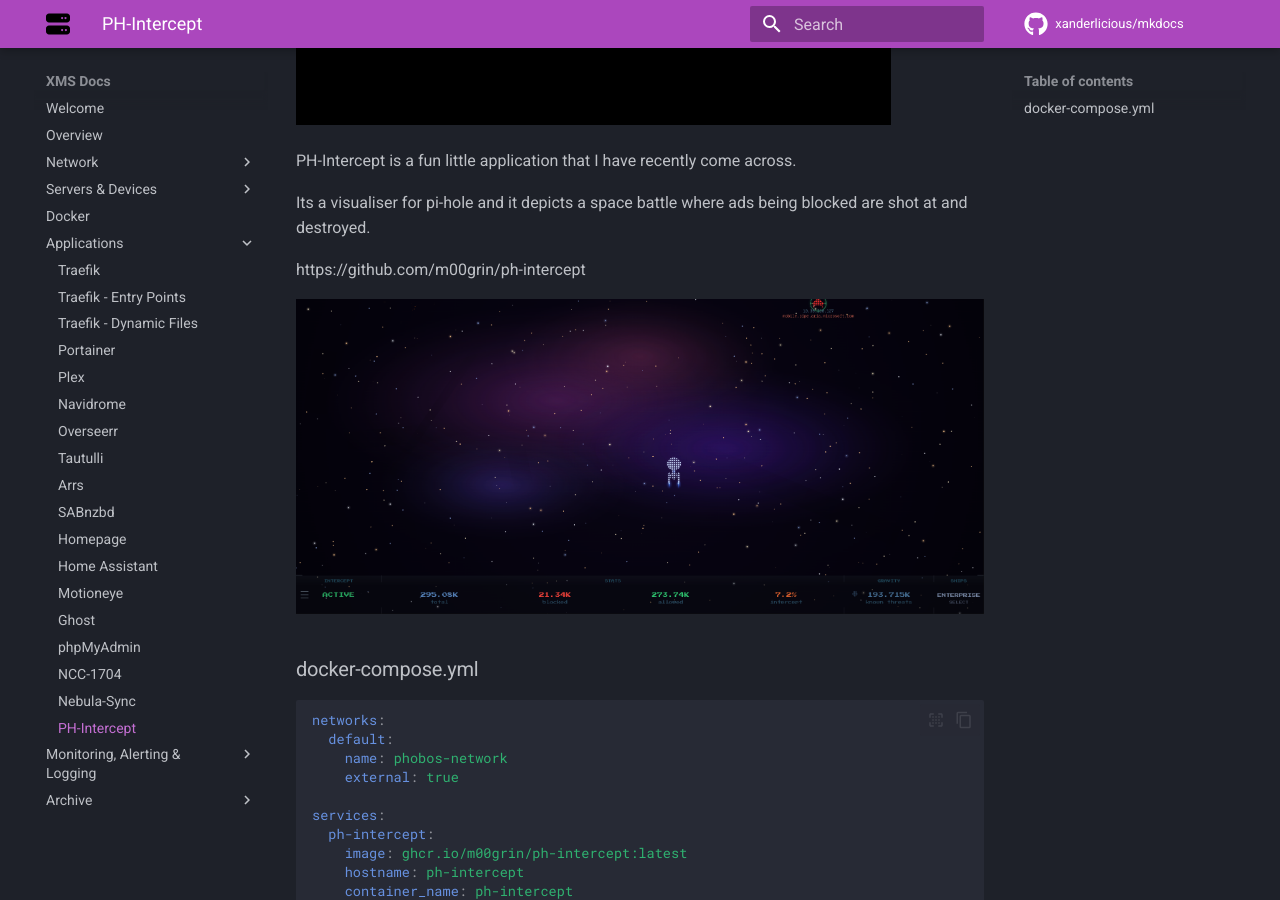
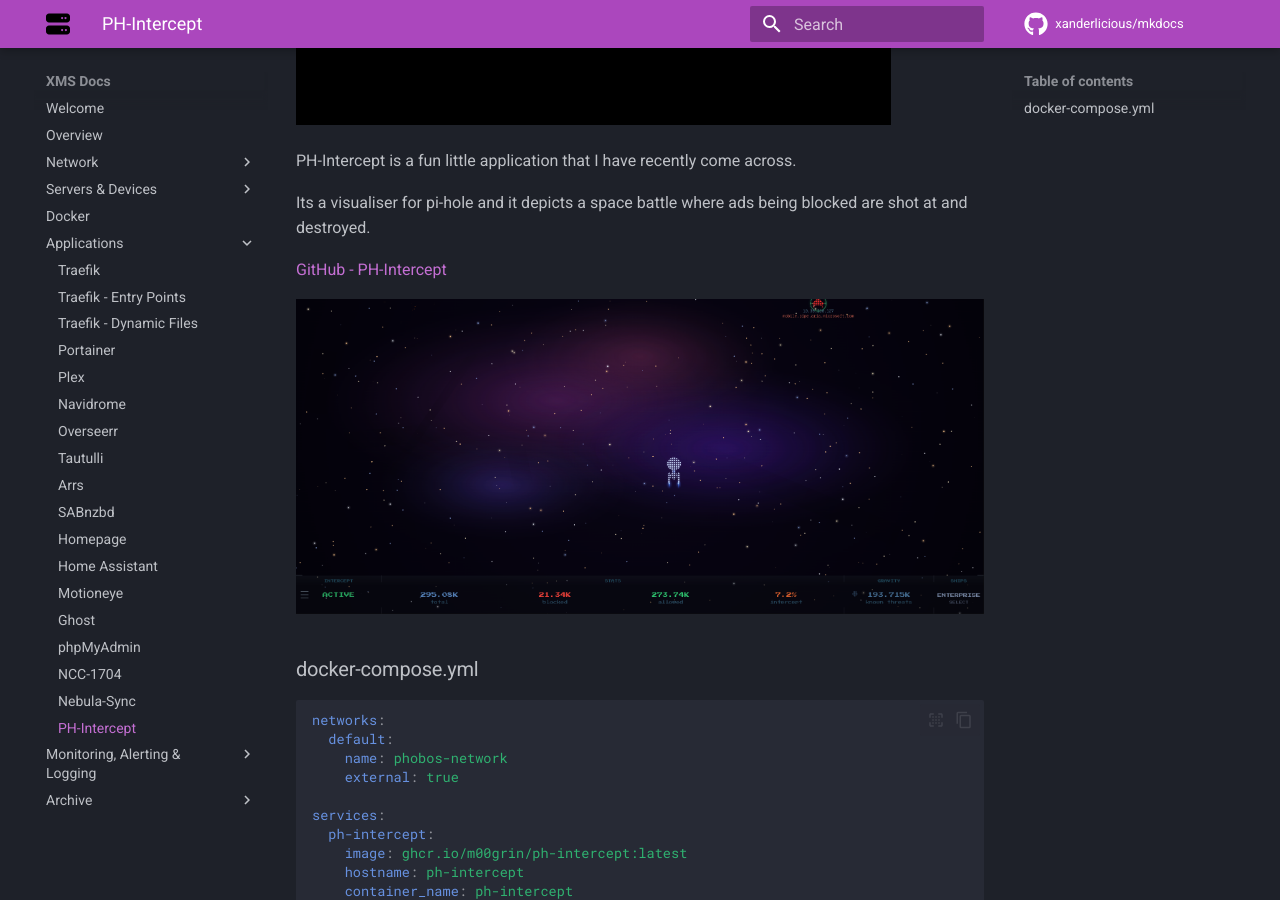
Before and after one commit to Xanderlicious/mkdocs, an MkDocs documentation site: the page built from docs/ph-intercept.md, in a window 1280 px wide and 900 px high, scrolled down 368 px. Built offline with MkDocs 1.6.1 and Material for MkDocs 9.7.7, drawn with Linux system fonts in a browser that asks for light colours; comment, search, counter and statistics services are not loaded; some of the changed lines change nothing that is shown.

Commit message:
made the github address a hyperlink

```diff
--- a/docs/ph-intercept.md
+++ b/docs/ph-intercept.md
@@ -4,7 +4,7 @@
 
 Its a visualiser for pi-hole and it depicts a space battle where ads being blocked are shot at and destroyed.
 
-https://github.com/m00grin/ph-intercept
+[GitHub - PH-Intercept](https://github.com/m00grin/ph-intercept)
 
 ![](images/ph-intercept-screenshot.png)
 
```
